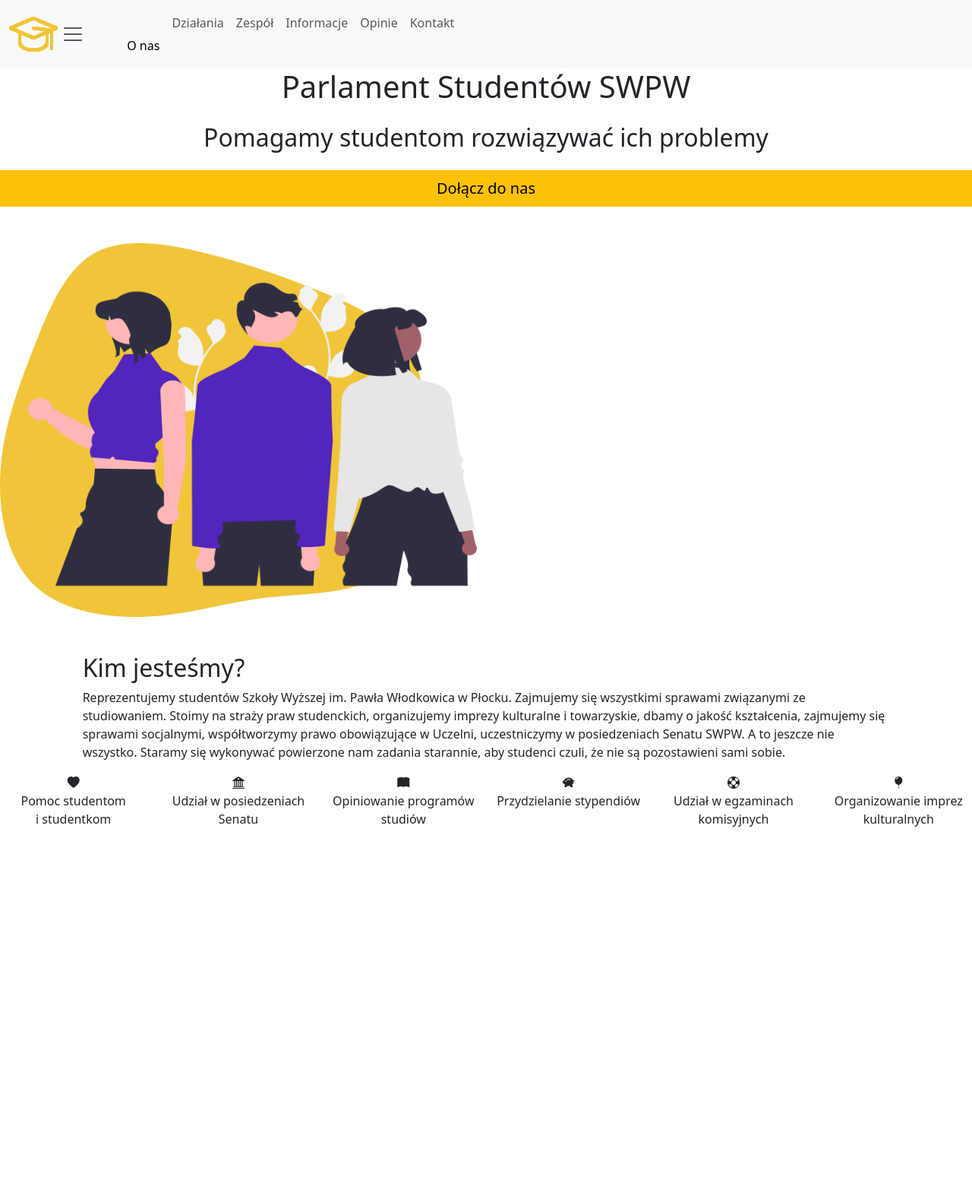
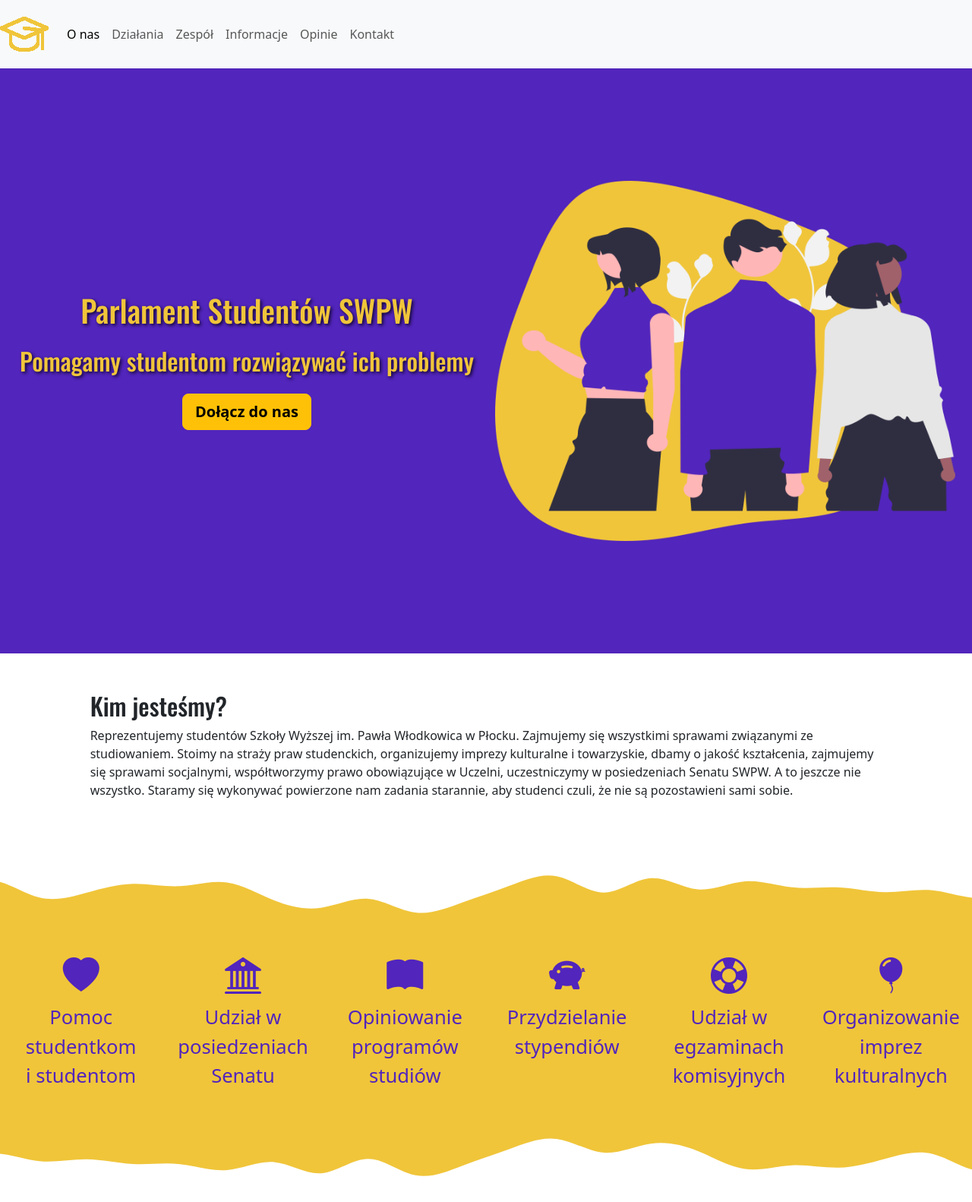
Before and after one commit to majowa12345/majowa12345.github.io, a plain HTML site: page index.html in a window 1280 px wide. Shown: the whole page at 76% size. Before the commit the page ends 1106 px from the top, so only its background shows below. Drawn offline with nearby package versions, Linux system fonts and the light colour scheme.

Commit message:
Poprawienie ogólne, m.in. znalezienie błędu-brak koloru fioletowego, dodanie fal.

```diff
--- a/css/style.css
+++ b/css/style.css
@@ -16,18 +16,18 @@
 }
 
 body{
-    margin:0;
+    margin: 0;
 }
 
 .container-fluid{
     padding: 0;
 }
-row{
-    margin-right: 0 !important;
-    margin-left: 0; !important;
+.row{
+    margin-right: 0;
+    margin-left: 0;
 }
 
-h1, h2, h3, h4 {
+h1, h2, h3, h4{
     font-family: var(--my-font-header);
 }
 
@@ -35,11 +35,11 @@ h1, h2, h3, h4 {
 #hero{
     background-color: var(--my-color1);
     color: var(--my-color2);
-    padding: 70px 10px;
+    padding: 100px 10px;
 }
 
 #hero h1, #hero h2{
-    text-shadow: 2px 2px 4px var(--my-color18) ;
+    text-shadow: 2px 2px 4px var(--my-color18);
 }
 
 #hero .btn-warning{
@@ -52,7 +52,7 @@ h1, h2, h3, h4 {
     box-shadow: 5px 5px 10px var(--my-color18);
 }
 
-/* sekcja kim jestesśmy */
+/* sekcja kim jesteśmy */
 #about{
     padding: 50px 0px;
 }
--- a/index.html
+++ b/index.html
@@ -5,16 +5,15 @@
     <meta name="viewport" content="width=device-width, initial-scale=1.0">
     <title>Parlament Studentów SWPW</title>
     <link href="https://cdn.jsdelivr.net/npm/bootstrap@5.3.6/dist/css/bootstrap.min.css" rel="stylesheet" integrity="sha384-4Q6Gf2aSP4eDXB8Miphtr37CMZZQ5oXLH2yaXMJ2w8e2ZtHTl7GptT4jmndRuHDT" crossorigin="anonymous">
-<script src="https://cdn.jsdelivr.net/npm/bootstrap@5.3.6/dist/js/bootstrap.bundle.min.js" integrity="sha384-j1CDi7MgGQ12Z7Qab0qlWQ/Qqz24Gc6BM0thvEMVjHnfYGF0rmFCozFSxQBxwHKO" crossorigin="anonymous"></script>
-<link rel="stylesheet" href="https://cdn.jsdelivr.net/npm/bootstrap-icons@1.13.1/font/bootstrap-icons.min.css">
-<link href="https://fonts.googleapis.com/css2?family=Oswald:wght@200..700&display=swap" rel="stylesheet">
-<link href="css/style.css" rel="stylesheet>"
+    <link href="https://fonts.googleapis.com/css2?family=Oswald:wght@200..700&display=swap" rel="stylesheet">
+    <link rel="stylesheet" href="https://cdn.jsdelivr.net/npm/bootstrap-icons@1.13.1/font/bootstrap-icons.min.css">
+    <link href="css/style.css" rel="stylesheet">
 </head>
 <body>
     <!-- Menu -->
      <nav class="navbar navbar-expand-lg bg-body-tertiary sticky top">
   <div class="container-fluid">
-    <a class="navbar-brand" href="#"><img src="Img/hat64.png" alt="Początek strony></a>
+    <a class="navbar-brand" href="#"><img src="Img/hat64.png" alt="Początek strony"></a>
     <button class="navbar-toggler" type="button" data-bs-toggle="collapse" data-bs-target="#navbarNav" aria-controls="navbarNav" aria-expanded="false" aria-label="Toggle navigation">
       <span class="navbar-toggler-icon"></span>
     </button>
@@ -44,14 +43,14 @@
 </nav>
 
     <!-- Sekcja hero -->
-     <div class="row text-center align-items-center" id="hero"
+     <div class="row text-center align-items-center" id="hero">
         <section class="col-md-6 py-5">
             <h1>Parlament Studentów SWPW</h1>
             <h2 class="py-3">Pomagamy studentom rozwiązywać ich problemy</h2>
             <a class="btn btn-lg btn-warning" href="">Dołącz do nas</a>
         </section>
         <section class="col-md-6 py-5">
-           <img src="Img/graph.png" alt="Studenci" class="img-fluid">
+           <img src="img/graph.png" alt="Studenci" class="img-fluid">
         </section>
      </div>
 
@@ -63,16 +62,16 @@
         </section>
      </div>
 
-     <div class=""wave-top"></div>
+     <div class="wave-top"></div>
     <!-- Działania -->
-     <div class="row text text-center" id="actions">
+     <div class="row text-center" id="actions">
       <section class="col-6 col-md-3 col-xl-2">
         <i class="bi bi-heart-fill"></i>
-        <p>Pomoc studentom<br>i studentkom</p>
+        <p>Pomoc studentkom<br>i studentom</p>
       </section>
 
       <section class="col-6 col-md-3 col-xl-2">
-        <i class="i class=bi bi-bank2"></i>
+        <i class="bi bi-bank2"></i>
         <p>Udział w posiedzeniach<br>Senatu</p>
       </section>
 
@@ -96,7 +95,7 @@
         <p>Organizowanie imprez<br>kulturalnych</p>
       </section>
      </div>
-     <div class="wave top-obrot"></div>
+     <div class="wave-top obrot"></div>
 
     <!-- Zespół -->
 
```
